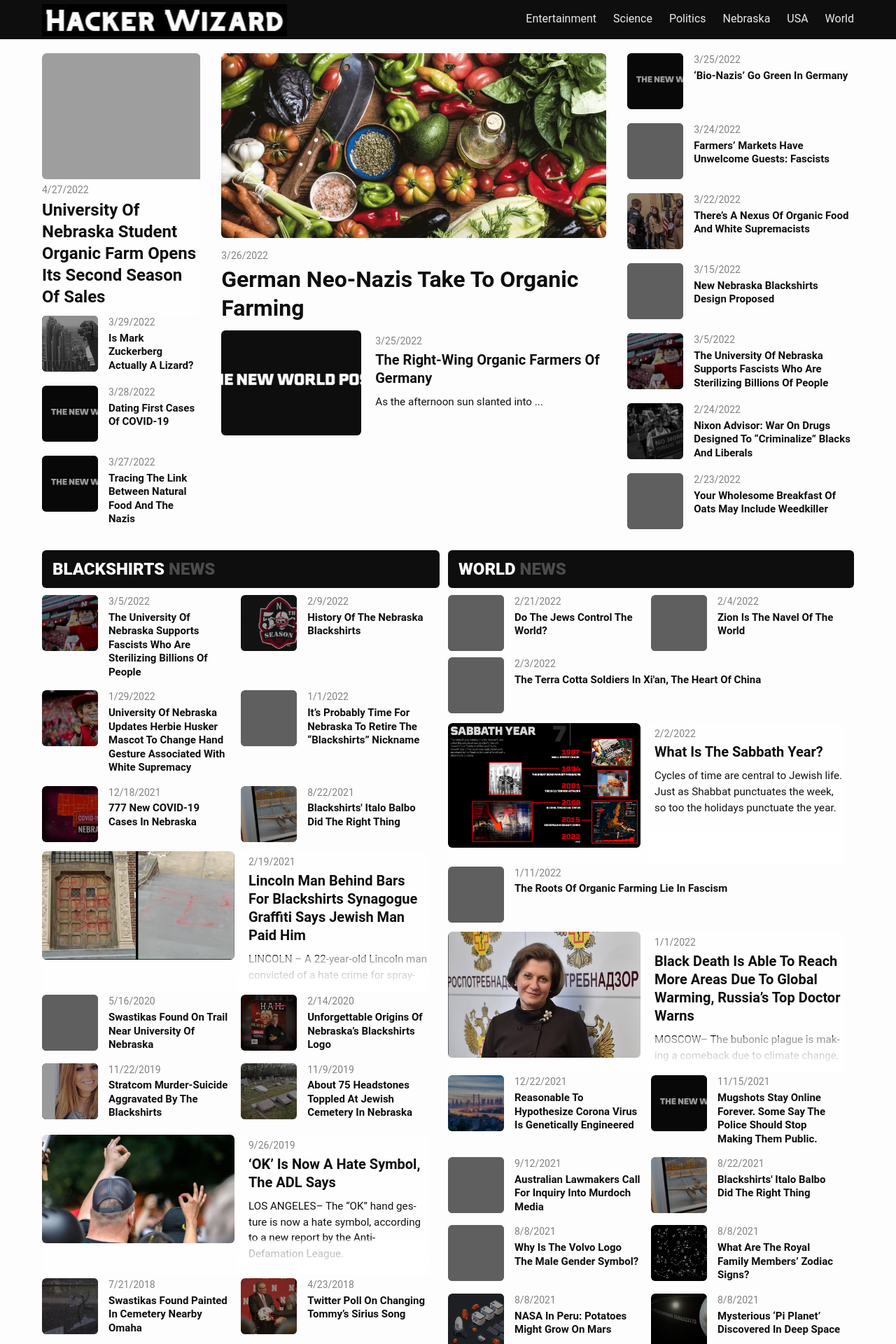
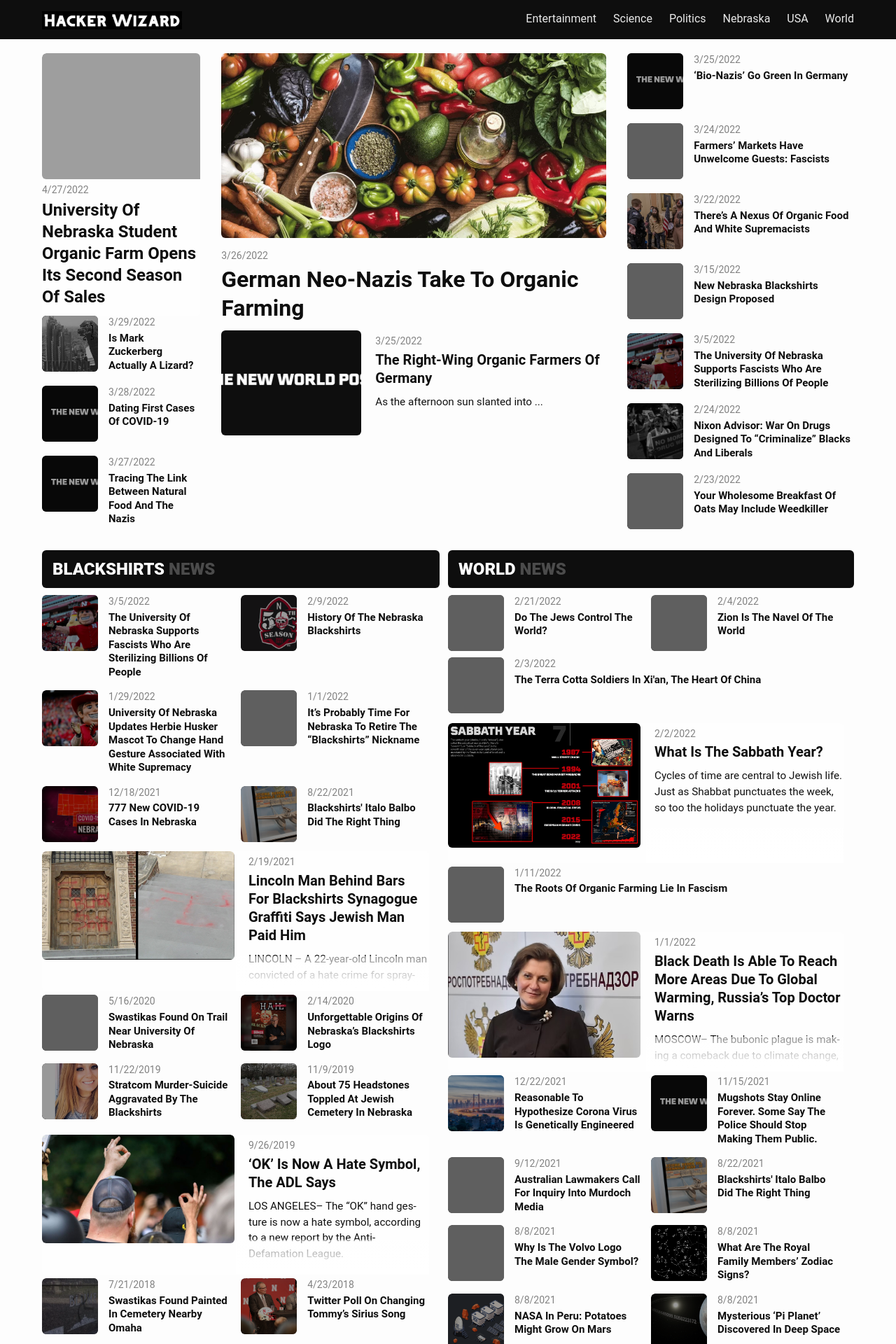
Before and after one commit to jbond14/world, a Jekyll site: the page built from index.md, in a window 1280 px wide. Shown: the top 1920 px of the page at 70% size. Built offline with Jekyll 4.4.1, drawn with Linux system fonts in a browser that asks for light colours; a script that is not in the unit is left out.

Commit message:
logo width

```diff
--- a/_includes/header.html
+++ b/_includes/header.html
@@ -5,7 +5,7 @@
     {%- assign default_paths = site.pages | map: "path" -%}
     {%- assign page_paths = site.header_pages | default: default_paths -%}
     <a class="site-title" rel="author" href="{{ "/" | relative_url }}">
-      <img src="{{ site.url }}{{ site.logo }}" width="350" alt="{{ site.title | escape }}" />
+      <img src="{{ site.url }}{{ site.logo }}" width="200" alt="{{ site.title | escape }}" />
     </a>
     {%- if page_paths -%}
       <nav class="site-nav">
```
